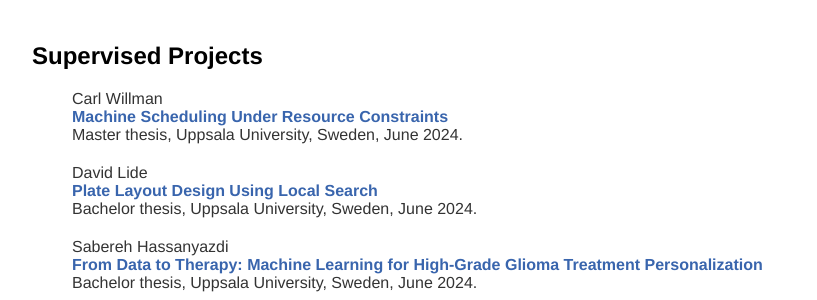
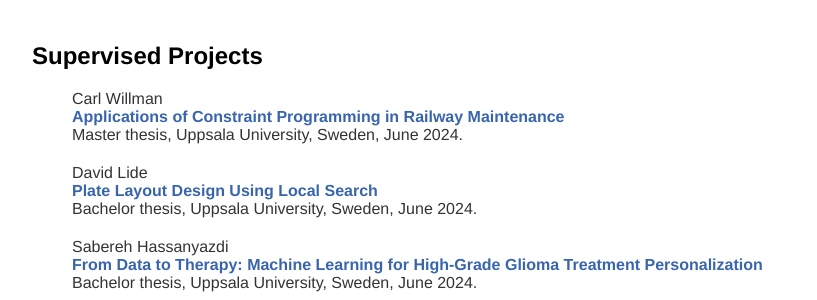
Before and after one commit to andreina-francisco/andreina-francisco.github.io, a Jekyll site: the page built from teaching/index.html, in a window 1280 px wide. Shown: the part 737-1037 px from the top of the page, without its empty margins (160-977 px from the left). Built offline with Jekyll 4.4.1, drawn with Linux system fonts in a browser that asks for light colours; nearby versions of some CDN libraries; a style sheet for code colours, icons or effects is not loaded.

Commit message:
Update index.html

```diff
--- a/teaching/index.html
+++ b/teaching/index.html
@@ -75,7 +75,7 @@
   <ul class="publist">
     <li class="pub @">
     <span class="author">Carl Willman</span><br />
-    <span class="title"><a class="text" href="https://urn.kb.se/resolve?urn=urn:nbn:se:uu:diva-531521">Machine Scheduling Under Resource Constraints</a></span><br />
+    <span class="title"><a class="text" href="https://urn.kb.se/resolve?urn=urn:nbn:se:uu:diva-531521">Applications of Constraint Programming in Railway Maintenance</a></span><br />
     <span class="note">Master thesis, Uppsala University, Sweden, June 2024.</span>
     </li>
 
```
